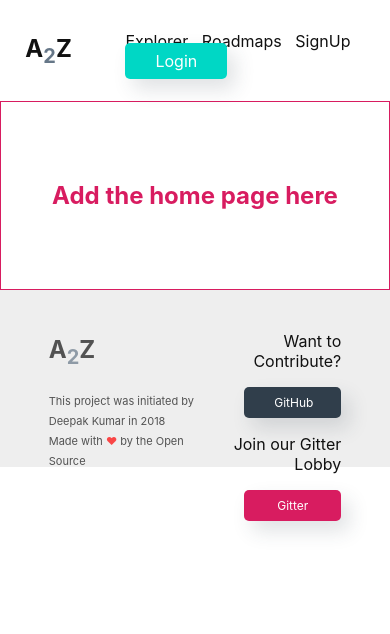
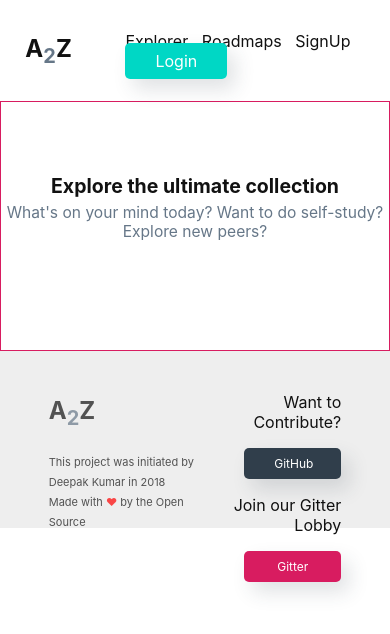
Before and after one commit to dipakkr/a2z-frontend, a React (Create React App) app: page / in a window 390 px wide. Shown: the top 634 px of the page. Built offline with nearby package versions, Linux system fonts and the light colour scheme.

Commit message:
Responsive heading (#18)
* updated gitignore

* Responsive heading

```diff
--- a/src/containers/Home/Home.css
+++ b/src/containers/Home/Home.css
@@ -4,3 +4,31 @@
     color: var(--red);
     border: 1px solid var(--red);
 }
+
+.heading {
+    margin-bottom: 5px;
+    color: var(--black);
+    font-size: 2vw;
+}
+
+.sub-heading {
+    color: var(--theme);
+    font-size: 1.5vw;
+    margin-bottom: 50px;
+    margin-top: 0px;
+}
+
+@media only screen and (max-width: 1024px) {
+    .heading {
+        margin-bottom: 5px;
+        color: var(--black);
+        font-size: 5vw;
+    }
+
+    .sub-heading {
+        color: var(--theme);
+        font-size: 4vw;
+        margin-bottom: 50px;
+        margin-top: 0px;
+    }
+}
--- a/src/containers/Home/Home.jsx
+++ b/src/containers/Home/Home.jsx
@@ -5,7 +5,8 @@ export default class Home extends React.Component {
     render() {
         return (
             <div id="home-page-container">
-                <h2>Add the home page here</h2>
+                <h1 className="heading">Explore the ultimate collection</h1>
+                <p className="sub-heading">What's on your mind today? Want to do self-study? Explore new peers?</p>
             </div>
         );
     }
```
